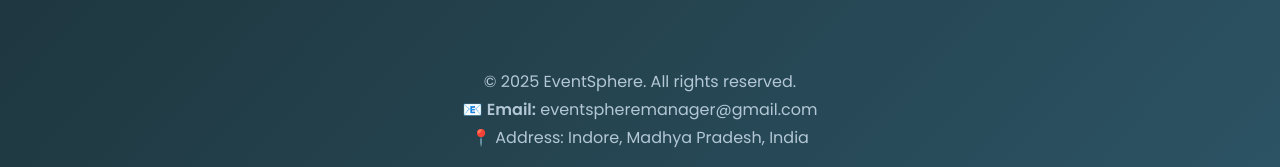
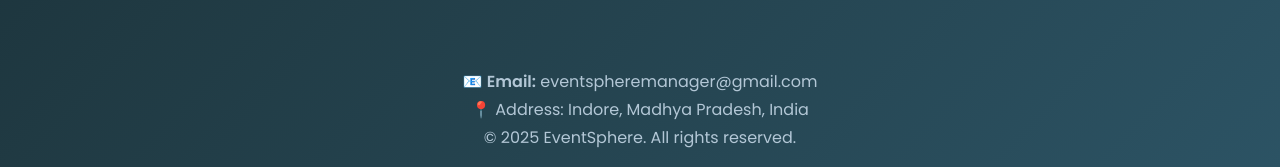
Before and after one commit to aniketShukla1605/EMS_frontend, a React (Vite) app: page / in a window 1280 px wide. Shown: the part 1163-1330 px from the top of the page. Built offline with nearby package versions, Linux system fonts and the light colour scheme.

Commit message:
Footer Updated

```diff
--- a/src/pages/Index.jsx
+++ b/src/pages/Index.jsx
@@ -52,9 +52,9 @@
 
       <footer className="text-center mt-12 p-5 text-[#b3c7d6]">
         <div className="space-y-1">
-          <p>© 2025 EventSphere. All rights reserved.</p>
           <p>📧 <strong>Email:</strong> eventspheremanager@gmail.com</p>
           <p>📍 Address: Indore, Madhya Pradesh, India</p>
+          <p>© 2025 EventSphere. All rights reserved.</p>
         </div>
       </footer>
     </div>
```
